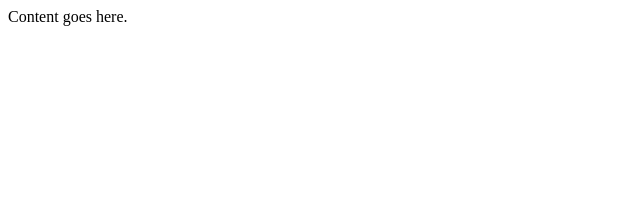
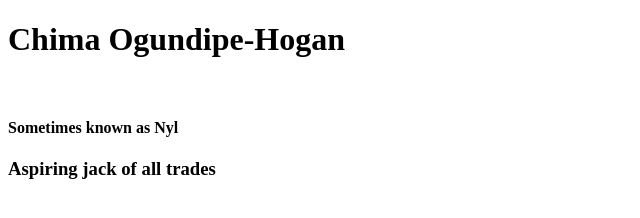
Before and after one commit to NylyxO/my-first-website, a website: page index.html in a window 1280 px wide. Shown: the whole page, without its empty margins (0-640 px from the left). Drawn offline with Linux system fonts and the light colour scheme.

Commit message:
Update website with a little info

```diff
--- a/index.html
+++ b/index.html
@@ -6,6 +6,9 @@
 <meta name="keywords" content="html tutorial template">
 </head>
 <body>
-Content goes here.
+<h1>Chima Ogundipe-Hogan</h1>
+<br>
+<h4>Sometimes known as Nyl</h4>
+<h3>Aspiring jack of all trades</h3>
 </body>
 </html>
```
